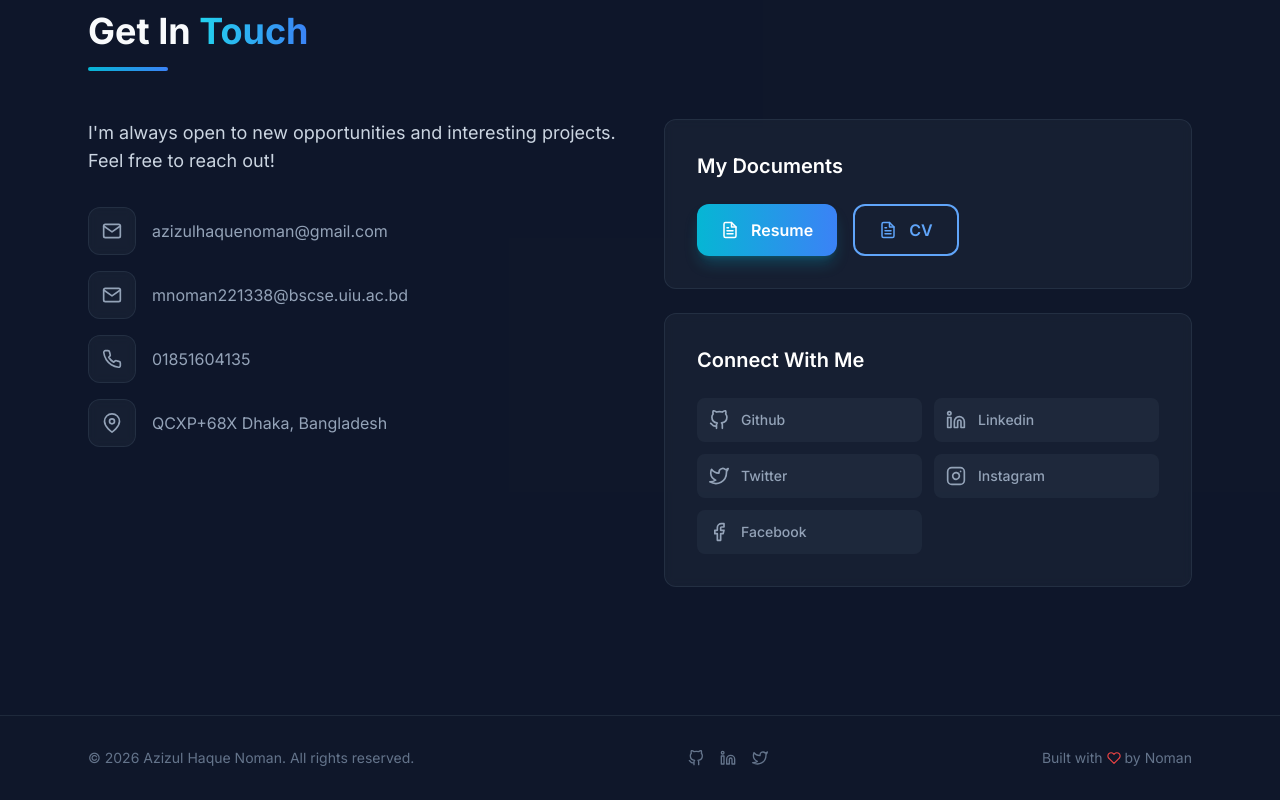
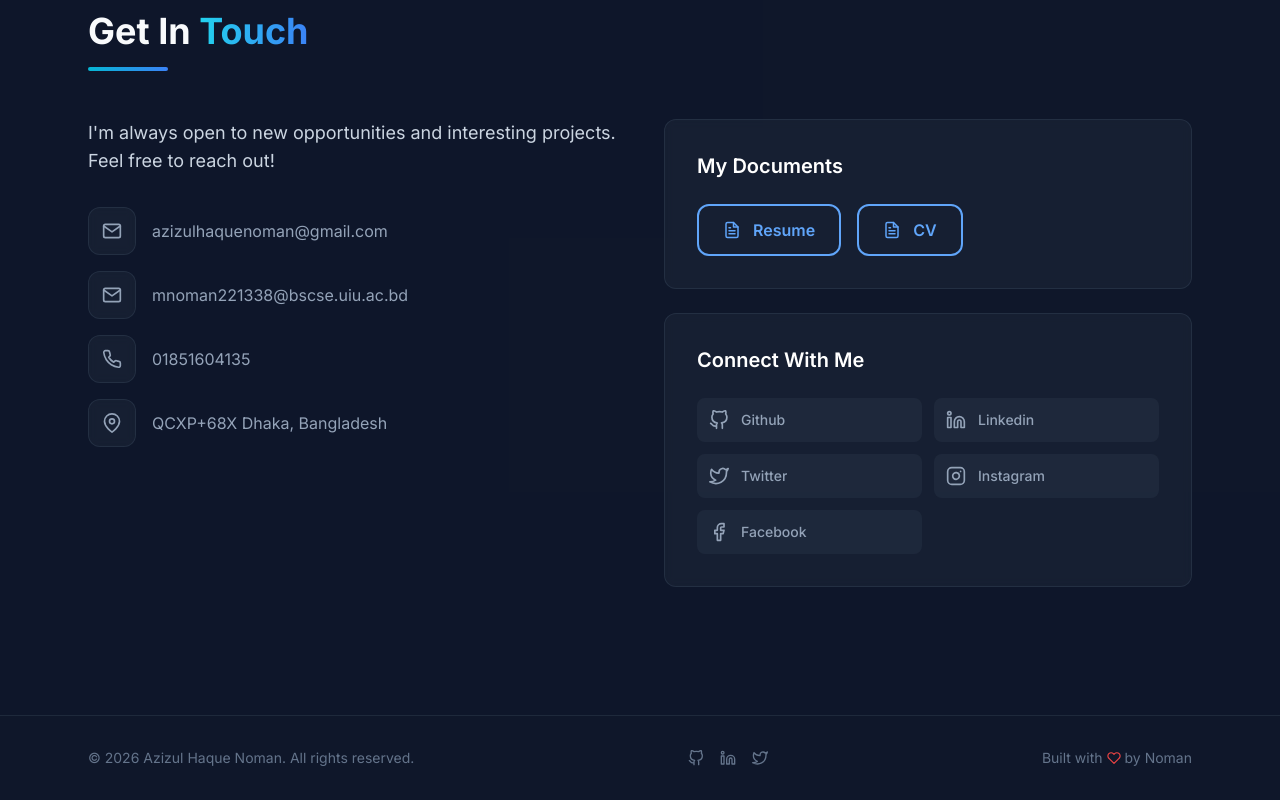
Before and after one commit to azizulhaquenoman/noman-trajectory, a React (Vite) app: page / in a window 1280 px wide. Shown: the part 4335-5135 px from the top of the page. Built offline with nearby package versions, Linux system fonts and the light colour scheme.

Commit message:
fix: update resume button styling for improved visibility and user interaction

```diff
--- a/src/components/portfolio/Contact.jsx
+++ b/src/components/portfolio/Contact.jsx
@@ -105,11 +105,10 @@ const Contact = ({ contact }) => {
                       href={contact.resumeUrl}
                       target="_blank"
                       rel="noopener noreferrer"
-                      className="group relative inline-flex items-center gap-3 px-6 py-3 rounded-xl bg-gradient-to-r from-cyan-500 to-blue-500 text-white font-semibold text-base shadow-lg shadow-cyan-500/25 hover:shadow-cyan-500/40 hover:scale-105 transition-all duration-300"
+                      className="group relative inline-flex items-center gap-3 px-6 py-3 rounded-xl border-2 border-blue-400 text-blue-400 font-semibold text-base hover:bg-blue-400 hover:text-white hover:shadow-lg hover:shadow-blue-500/25 hover:scale-105 transition-all duration-300"
                     >
                       <FiFileText className="text-lg" />
                       Resume
-                      <span className="absolute inset-0 rounded-xl bg-white/10 opacity-0 group-hover:opacity-100 transition-opacity duration-300" />
                     </a>
                   )}
                   {contact.cvUrl && (
```
